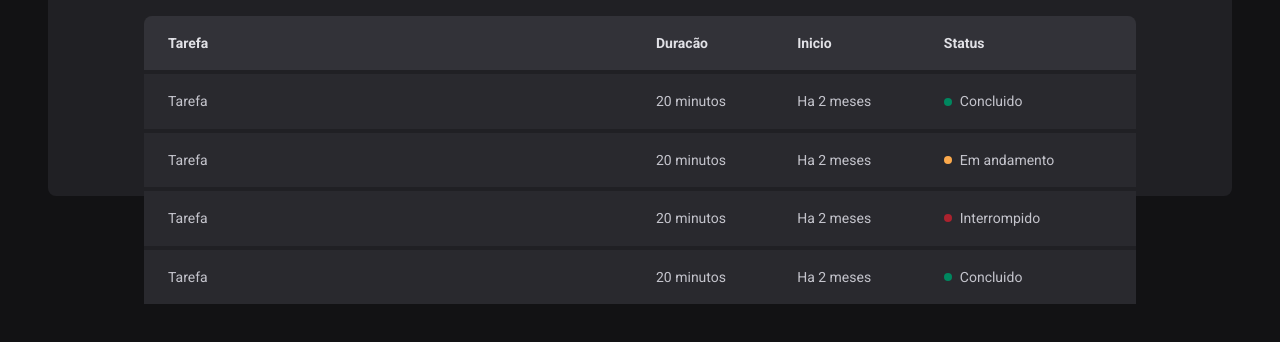
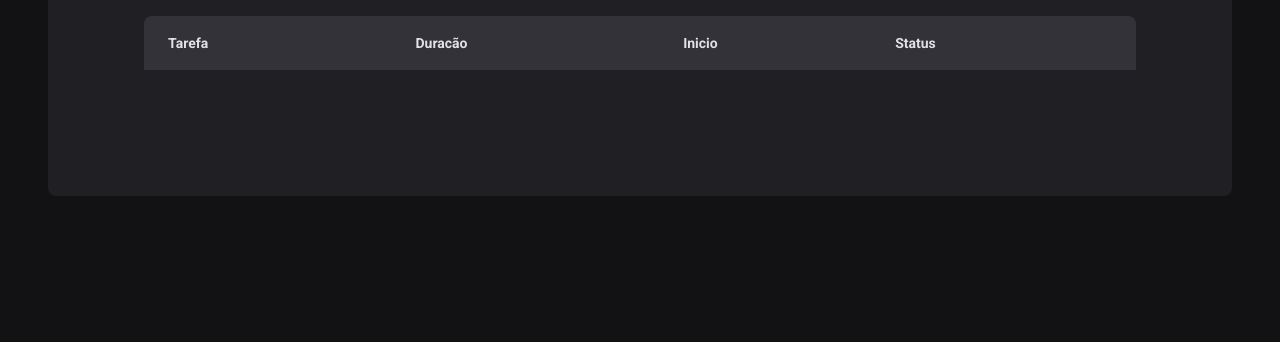
Before and after one commit to VitorTorquato/pomodoroTimer-react, a React (Vite) app: page /history in a window 1280 px wide. Shown: the part 524-866 px from the top of the page. After the commit the page ends 800 px from the top, so only its background shows below. Built offline with nearby package versions, Linux system fonts and the light colour scheme.

Commit message:
create context done

```diff
--- a/src/App.tsx
+++ b/src/App.tsx
@@ -7,7 +7,7 @@
 import { BrowserRouter } from 'react-router-dom'
 import { Router } from './routes/Routes'
 
-
+import {CyclesContextProvier} from './contexts/Cyclescontext'
 
 export function App() {
 
@@ -17,7 +17,9 @@
   <ThemeProvider theme={defaultTheme}>
       <GlobalStyle />
        <BrowserRouter>
-        <Router/>
+        <CyclesContextProvier>
+          <Router/>
+        </CyclesContextProvier>
       </BrowserRouter>
     </ThemeProvider>
 )
--- /dev/null
+++ b/src/contexts/Cyclescontext.tsx
@@ -0,0 +1,122 @@
+import {createContext, ReactNode, useState } from "react";
+
+interface CreateCycleData {
+    task: string
+    minutesAmount:number
+}
+
+interface Cycle {
+    id: string,
+    task: string,
+    minutesAmount: number
+    startDate: Date
+    interruptedDate?: Date
+    finishedDate?: Date
+
+}
+
+interface CyclesContextType{
+    cycles: Cycle[]
+    activeCycle:Cycle | undefined
+    activeCycleId: string | null
+    amountSecondsPassed:number
+    markCurrentCycleAsFinished: () => void
+    setSecodsPassed: (seconds:number) => void
+    createNewCycle: (data: CreateCycleData) => void
+    interruptCycleCurrentCycle: () => void
+
+
+}
+
+export const CyclesContext = createContext({} as CyclesContextType)
+
+interface CyclecontextProps {
+    children: ReactNode
+}
+
+
+export function CyclesContextProvier({children}:CyclecontextProps){
+
+    const [cycles,setCycles] = useState<Cycle[]>([]);
+    const [activeCycleId,setActiveCycleId] = useState<string | null>(null)
+    const [amountSecondsPassed,setAmountSecondsPassed] = useState(0)
+
+    const activeCycle = cycles.find((cycle) => cycle.id === activeCycleId)
+
+    function setSecodsPassed(seconds:number){
+        setAmountSecondsPassed(seconds)
+    }
+
+
+    function markCurrentCycleAsFinished(){
+
+
+        setCycles((state) =>
+            state.map((cycle) => {
+                if(cycle.id === activeCycleId){
+                    return{ ...cycle,finishedDate : new Date()}
+                }else{
+                    return cycle
+                }
+
+            })
+        )
+
+
+    }
+
+
+    function createNewCycle(data: CreateCycleData){
+
+        const id = String(new Date().getTime())
+
+        const newCycle:Cycle ={
+                id,
+                task : data.task,
+                minutesAmount: data.minutesAmount,
+                startDate: new Date(),
+
+            }
+
+            setCycles((state)  => [...state,newCycle])
+        setActiveCycleId(id)
+            setAmountSecondsPassed(0)
+
+
+        }
+
+
+
+    function interruptCycleCurrentCycle(){
+
+        setCycles((state) =>
+            state.map((cycle) => {
+                if(cycle.id === activeCycleId){
+                    return{ ...cycle,interruptedDate: new Date()}
+                }else{
+                    return cycle
+                }
+
+            }),
+        )
+        setActiveCycleId(null)
+    }
+
+
+
+    return (
+
+        <CyclesContext.Provider value={{
+            cycles,
+            activeCycle,
+            activeCycleId,
+            markCurrentCycleAsFinished, amountSecondsPassed,
+            setSecodsPassed,
+            createNewCycle,
+            interruptCycleCurrentCycle
+
+            }}>
+                {children}
+        </CyclesContext.Provider>
+    )
+}
--- a/src/pages/history/History.tsx
+++ b/src/pages/history/History.tsx
@@ -1,13 +1,21 @@
+import { useContext } from "react";
+
+import {formatDistanceToNow } from 'date-fns'
+import ptBR  from "date-fns/locale/pt-BR";
+import { CyclesContext } from "../../contexts/Cyclescontext";
 import { HistoryContainer ,HistoryList, Status} from "./styles";
 
 
 
 export function History(){
 
+    const {cycles} = useContext(CyclesContext)
+
     return (
 
         <HistoryContainer>
             <h1>Meu histórico</h1>
+
 
             <HistoryList>
                 <table>
@@ -21,50 +29,29 @@
                     </thead>
 
                     <tbody>
-                        <tr>
-                            <td>Tarefa</td>
-                            <td>20 minutos</td>
-                            <td>Ha 2 meses</td>
-                            <td>
-                                <Status statusColor="green">
-                                    Concluido
-                                </Status>
-                            </td>
+                        {
+                            cycles.map((cycle => {
+                                return(
+                                    <tr key={cycle.id}>
+                                    <td>{cycle.task}</td>
+                                    <td>{cycle.minutesAmount}</td>
+                                    <td>{formatDistanceToNow(cycle.startDate,{
+                                        addSuffix:true,
+                                        locale: ptBR,
+                                    })}</td>
+                                    <td>
+                                       {cycle.finishedDate &&  <Status statusColor="green">Concluido</Status>}
 
-                        </tr>
-                        <tr>
-                            <td>Tarefa</td>
-                            <td>20 minutos</td>
-                            <td>Ha 2 meses</td>
-                            <td>
-                                <Status statusColor="yellow">
-                                    Em andamento
-                                </Status>
-                            </td>
+                                       {cycle.interruptedDate &&  <Status statusColor="red">Interrompido</Status>}
 
-                        </tr>
-                        <tr>
-                            <td>Tarefa</td>
-                            <td>20 minutos</td>
-                            <td>Ha 2 meses</td>
-                            <td>
-                                <Status statusColor="red">
-                                    Interrompido
-                                </Status>
-                            </td>
+                                       {!cycle.finishedDate && !cycle.interruptedDate &&
+                                        <Status statusColor="yellow">Em Andamento</Status>}
+                                    </td>
 
-                        </tr>
-                        <tr>
-                            <td>Tarefa</td>
-                            <td>20 minutos</td>
-                            <td>Ha 2 meses</td>
-                            <td>
-                                <Status statusColor="green">
-                                    Concluido
-                                </Status>
-                            </td>
-
-                        </tr>
+                                </tr>
+                                )
+                            }))
+                        }
 
                     </tbody>
                 </table>
--- a/src/pages/home/components/CountDown/index.tsx
+++ b/src/pages/home/components/CountDown/index.tsx
@@ -3,7 +3,7 @@
 import { useContext, useEffect} from "react";
 
 import { differenceInSeconds } from 'date-fns'
-import { CyclesContext } from '../..';
+import { CyclesContext } from '../../../../contexts/Cyclescontext';
 
 /**
  * props Drillings => Quando a gente tem muitas propriedades apenas para a comunicacao entre componentes
--- a/src/pages/home/components/NewCycleForm/index.tsx
+++ b/src/pages/home/components/NewCycleForm/index.tsx
@@ -3,8 +3,9 @@
 
 
 import { useContext } from 'react';
-import { CyclesContext } from '../..';
+
 import { useFormContext } from 'react-hook-form';
+import { CyclesContext } from '../../../../contexts/Cyclescontext';
 
 
 
```
Also changed, not shown: src/pages/home/index.tsx (+8 -95 lines).
